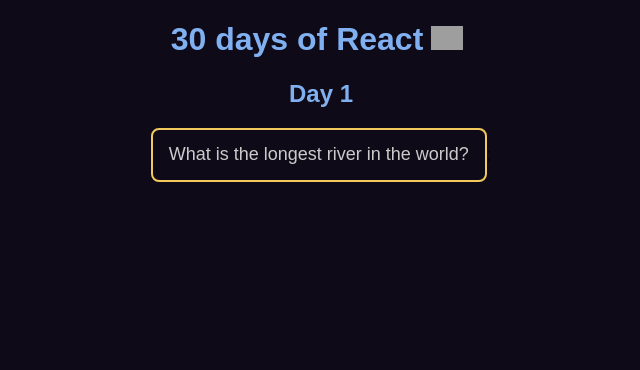
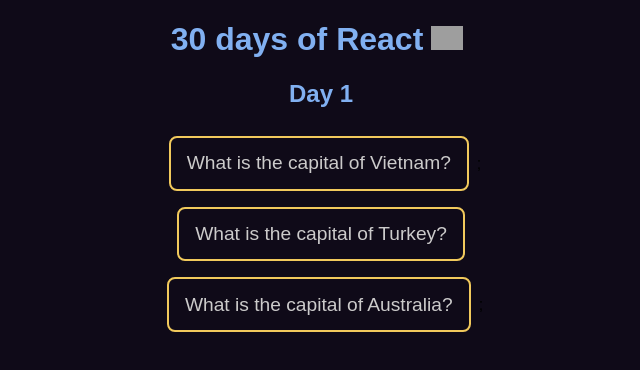
Before and after one commit to romeiro-bru/react-btn-1, a React (Create React App) app: page / in a window 1280 px wide. Shown: the top 370 px of the page, without its empty margins (319-959 px from the left). Built offline with nearby package versions, Linux system fonts and the light colour scheme; grey boxes are pictures that could not be loaded.

Commit message:
Add new buttons Add new buttons with same functionality

```diff
--- a/src/App.js
+++ b/src/App.js
@@ -1,12 +1,16 @@
 import "./styles.css";
 import Title from "./Title";
-import Button from "./Button";
+import ButtonViet from "./Button/ButtonViet";
+import ButtonTurk from "./Button/ButtonTurk";
+import ButtonAus from "./Button/ButtonAus";
 
 export default function App() {
   return (
     <div className="App">
       <Title />
-      <Button />
+      <ButtonViet />
+      <ButtonTurk />
+      <ButtonAus />
     </div>
   );
 }
--- /dev/null
+++ b/src/Button/ButtonAus.js
@@ -0,0 +1,16 @@
+import React from "react";
+import { useState } from "react";
+
+export default function ButtonAus() {
+  const [state, setState] = useState("What is the capital of Australia?");
+
+  const handleClick = () => {
+    setState("The capital is Canberra!");
+  };
+
+  return (
+    <div>
+      <button onClick={handleClick}>{state}</button>;
+    </div>
+  );
+}
--- /dev/null
+++ b/src/Button/ButtonTurk.js
@@ -0,0 +1,16 @@
+import React from "react";
+import { useState } from "react";
+
+export default function ButtonTurk() {
+  const [state, setState] = useState("What is the capital of Turkey?");
+
+  const handleClick = () => {
+    setState("The capital is Ankara!");
+  };
+
+  return (
+    <div>
+      <button onClick={handleClick}>{state}</button>
+    </div>
+  );
+}
--- a/src/Button.js
+++ b/src/Button/ButtonViet.js
@@ -1,11 +1,11 @@
 import React from "react";
 import { useState } from "react";
 
-export default function Button() {
-  const [state, setState] = useState("What is the longest river in the world?");
+export default function ButtonViet() {
+  const [state, setState] = useState("What is the capital of Vietnam?");
 
   const handleClick = () => {
-    setState("It's the Nile River!");
+    setState("The capital is Hanoi!");
   };
 
   return (
--- a/src/styles.css
+++ b/src/styles.css
@@ -19,9 +19,10 @@
 
 button {
   color: rgb(204, 203, 203);
-  font-size: 18px;
+  background-color: transparent;
+  font-size: 1.2rem;
   border: 2px solid #f1c95c;
   border-radius: 8px;
   padding: 0.9rem 1rem;
-  background-color: transparent;
+  margin: 8px;
 }
```
